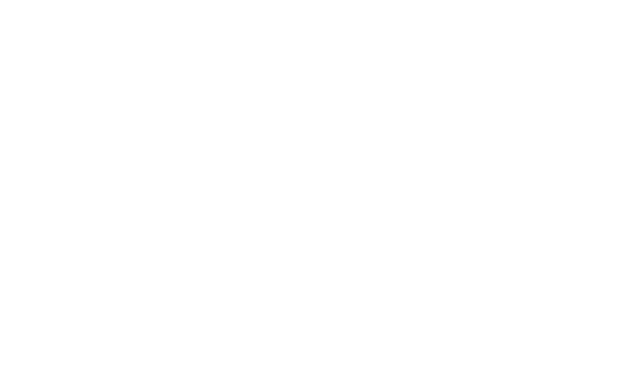
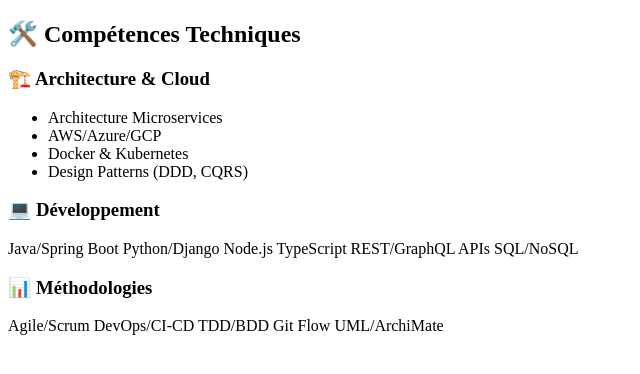
Before and after one commit to rstar7123/mon-cv, a plain HTML site: page index.html in a window 1280 px wide. Shown: the whole page, without its empty margins (0-640 px from the left). Drawn offline with Linux system fonts and the light colour scheme.

Commit message:
mise en place de la section competences

```diff
--- a/index.html
+++ b/index.html
@@ -7,6 +7,66 @@
     <title>Document</title>
 </head>
 <body>
+    <section class="skills-section" aria-labelledby="skills-title">
+        <h2 id="skills-title">🛠️ Compétences Techniques</h2>
 
+        <div class="skills-grid">
+            <!-- Architecture & Cloud -->
+            <article class="skill-category">
+                <h3>🏗️ Architecture & Cloud</h3>
+                <ul class="skill-list">
+                    <li>
+                        <span class="skill-name">Architecture Microservices</span>
+                        <div class="skill-level" aria-label="Niveau expert">
+                            <div class="level-bar" style="width: 95%"></div>
+                        </div>
+                    </li>
+                    <li>
+                        <span class="skill-name">AWS/Azure/GCP</span>
+                        <div class="skill-level" aria-label="Niveau avancé">
+                            <div class="level-bar" style="width: 85%"></div>
+                        </div>
+                    </li>
+                    <li>
+                        <span class="skill-name">Docker & Kubernetes</span>
+                        <div class="skill-level" aria-label="Niveau expert">
+                            <div class="level-bar" style="width: 90%"></div>
+                        </div>
+                    </li>
+                    <li>
+                        <span class="skill-name">Design Patterns (DDD, CQRS)</span>
+                        <div class="skill-level">
+                            <div class="level-bar" style="width: 88%"></div>
+                        </div>
+                    </li>
+                </ul>
+            </article>
+
+            <!-- Développement -->
+            <article class="skill-category">
+                <h3>💻 Développement</h3>
+                <div class="skill-tags">
+                    <span class="skill-tag">Java/Spring Boot</span>
+                    <span class="skill-tag">Python/Django</span>
+                    <span class="skill-tag">Node.js</span>
+                    <span class="skill-tag">TypeScript</span>
+                    <span class="skill-tag">REST/GraphQL APIs</span>
+                    <span class="skill-tag">SQL/NoSQL</span>
+                </div>
+            </article>
+
+            <!-- Méthodologies -->
+            <article class="skill-category">
+                <h3>📊 Méthodologies</h3>
+                <div class="skill-tags">
+                    <span class="skill-tag">Agile/Scrum</span>
+                    <span class="skill-tag">DevOps/CI-CD</span>
+                    <span class="skill-tag">TDD/BDD</span>
+                    <span class="skill-tag">Git Flow</span>
+                    <span class="skill-tag">UML/ArchiMate</span>
+                </div>
+            </article>
+        </div>
+    </section>
 </body>
 </html>
```
